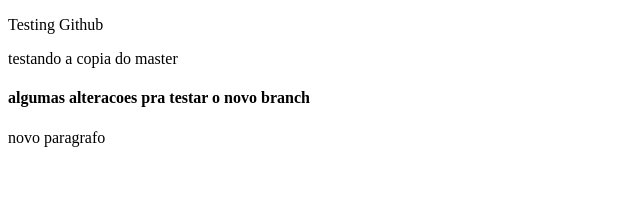
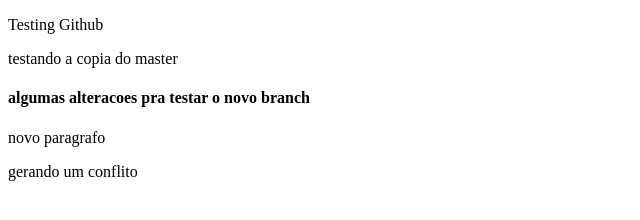
Before and after one commit to flaquebec/intro-to-github, a plain HTML site: page index.html in a window 1280 px wide. Shown: the whole page, without its empty margins (0-640 px from the left). Drawn offline with Linux system fonts and the light colour scheme.

Commit message:
Update index.html

```diff
--- a/index.html
+++ b/index.html
@@ -6,5 +6,6 @@
 <p>testando a copia do master</p>
 <h4>algumas alteracoes pra testar o novo branch</h4>
 <p>novo paragrafo</p>
+  <p>gerando um conflito</p>
 </body>
 </html>
```
